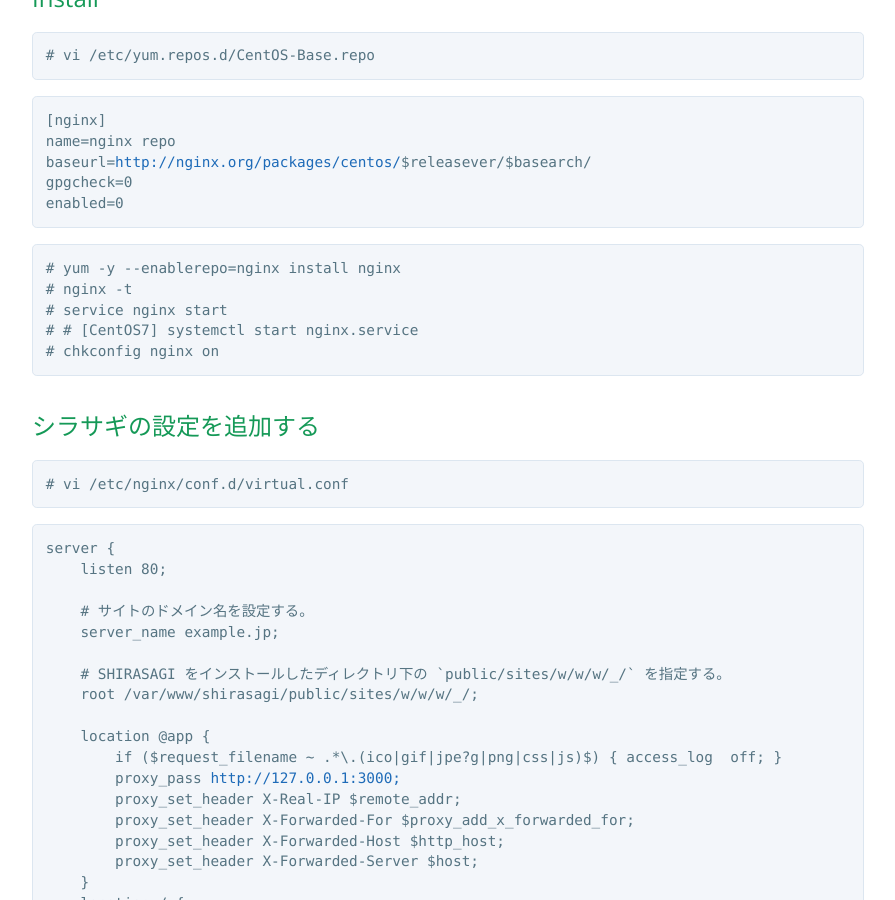
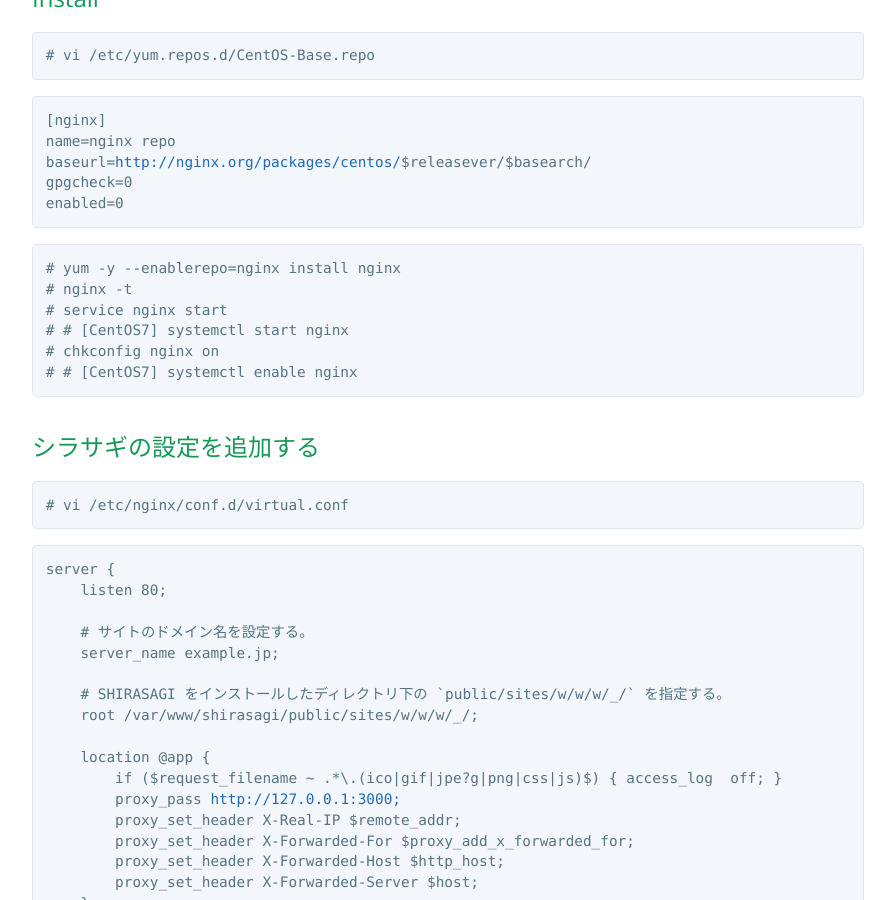
Before and after one commit to shirasagi/shirasagi.github.io, a Jekyll site: the page built from installation/nginx.md, in a window 1280 px wide and 900 px high, scrolled down 480 px. Shown: the whole window, without its empty margins (192-1087 px from the left). Built offline with Jekyll 4.4.1, drawn with Linux system fonts in a browser that asks for light colours; nearby versions of some CDN libraries; Markdown is read by kramdown in place of the engine named in the settings.

Commit message:
fix nginx for CentOS7

````diff
--- a/installation/nginx.md
+++ b/installation/nginx.md
@@ -25,8 +25,9 @@
 # yum -y --enablerepo=nginx install nginx
 # nginx -t
 # service nginx start
-# # [CentOS7] systemctl start nginx.service
+# # [CentOS7] systemctl start nginx
 # chkconfig nginx on
+# # [CentOS7] systemctl enable nginx
 ```
 
 ## シラサギの設定を追加する
````
